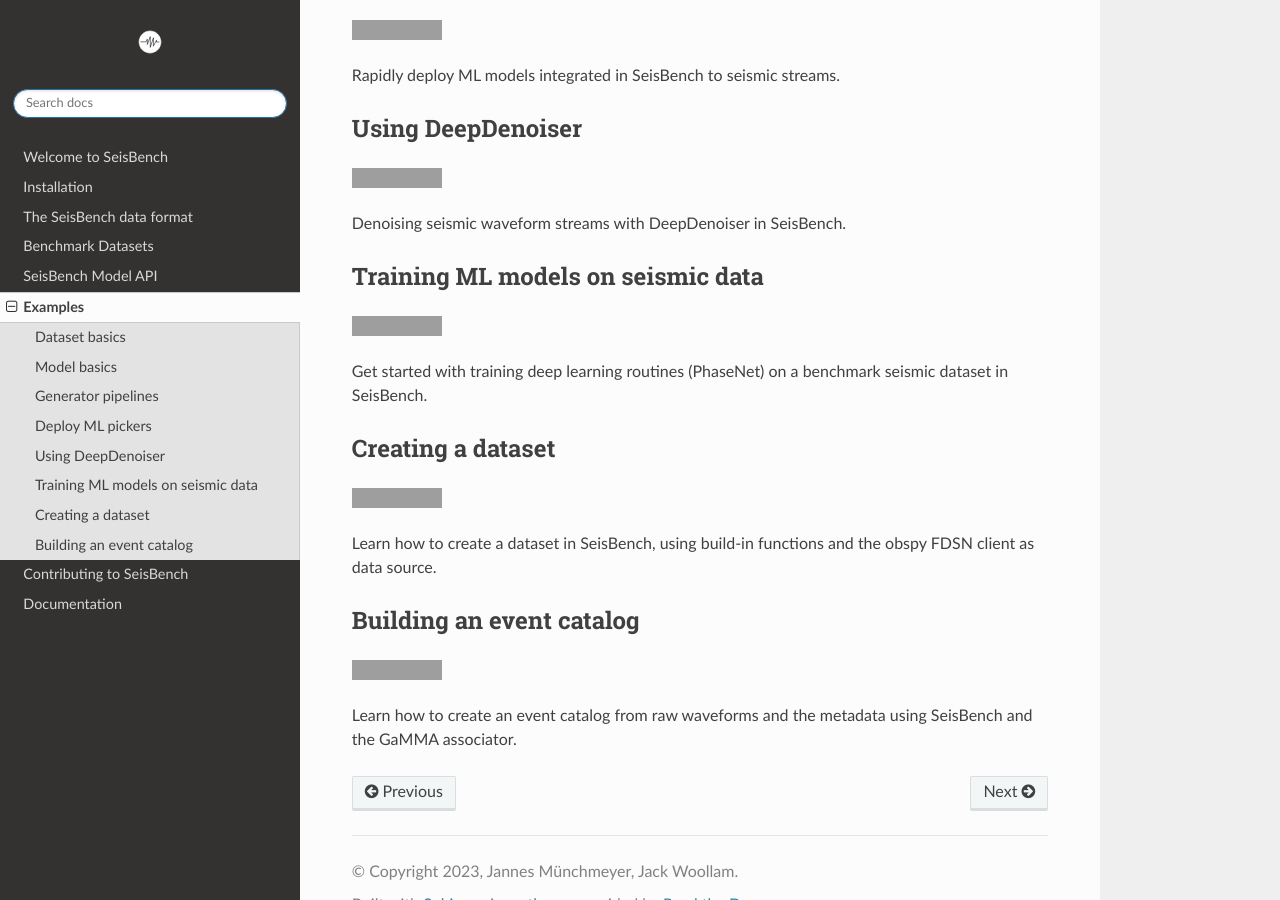
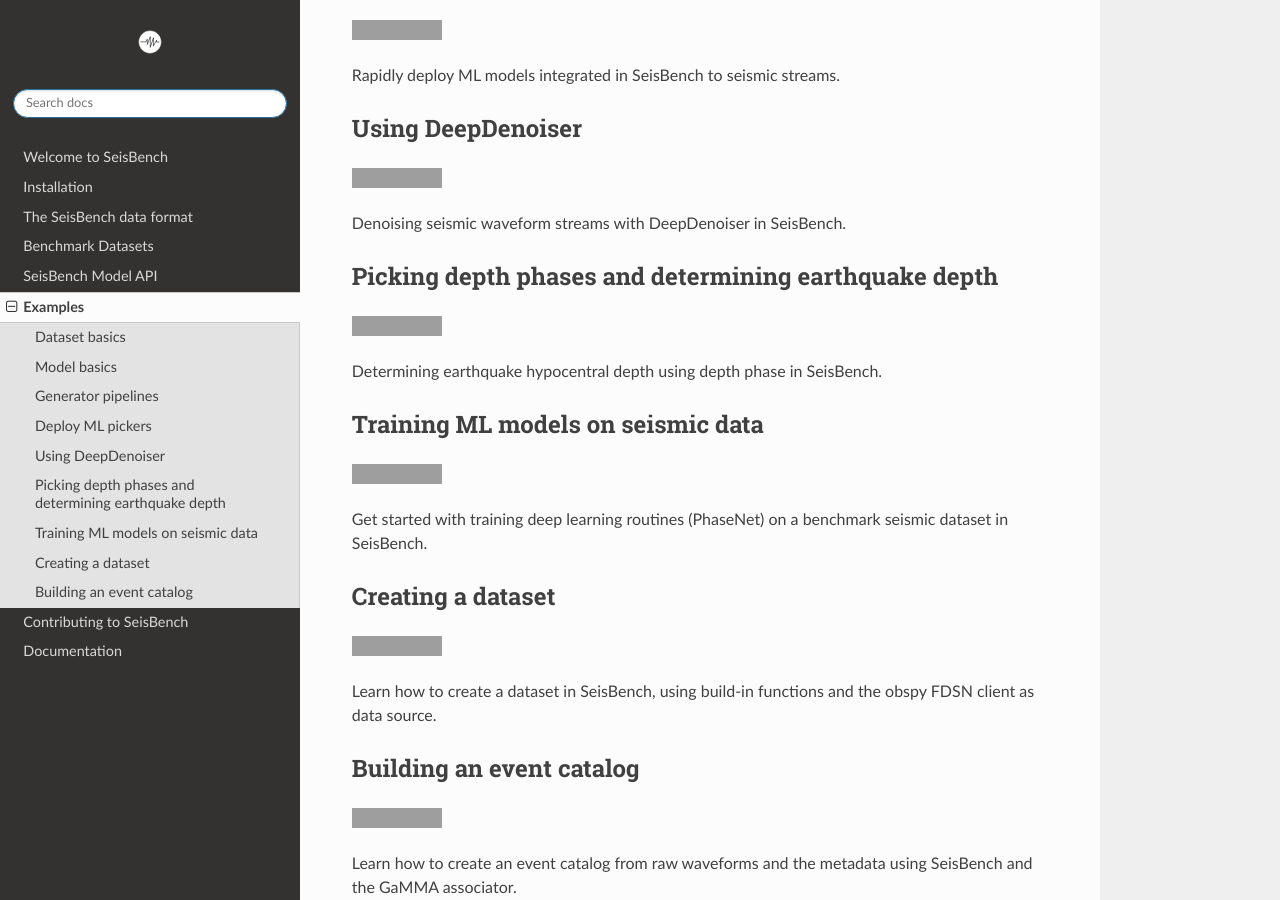
Before and after one commit to seisbench/seisbench, a Sphinx documentation site: the page built from docs/pages/examples.rst, in a window 1280 px wide and 900 px high, scrolled down 712 px. Built offline with Sphinx 7.4.7 and the Read the Docs theme 2.0.0, drawn with Linux system fonts in a browser that asks for light colours; grey boxes are pictures that could not be loaded.

Commit message:
Added example notebook for depth phase models

```diff
--- a/docs/pages/examples.rst
+++ b/docs/pages/examples.rst
@@ -80,6 +80,19 @@
 
 Denoising seismic waveform streams with DeepDenoiser in SeisBench.
 
+.. _depth_phases:
+
+Picking depth phases and determining earthquake depth
+-----------------------------------------------------
+.. raw:: html
+
+    <embed>
+        <a href="https://colab.research.google.com/github/seisbench/seisbench/blob/main/examples/02c_depth_phases.ipynb">
+            <img src="https://colab.research.google.com/assets/colab-badge.svg" alt="Open In Colab"/>
+        </a>
+    </embed>
+
+Determining earthquake hypocentral depth using depth phase in SeisBench.
 
 .. _training_phasenet:
 
```
Also changed, not shown: README.md (+1 -0 lines), examples/README.md, 1 other file.
